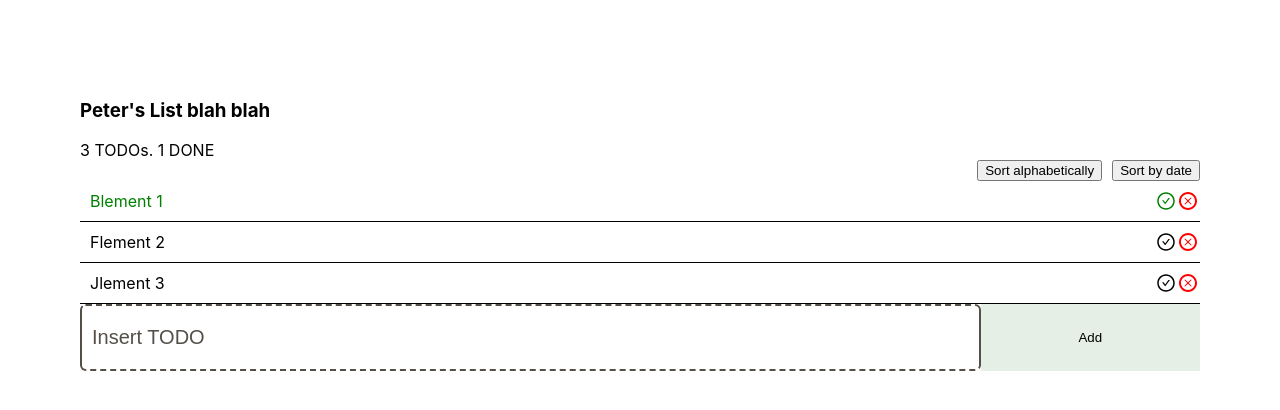
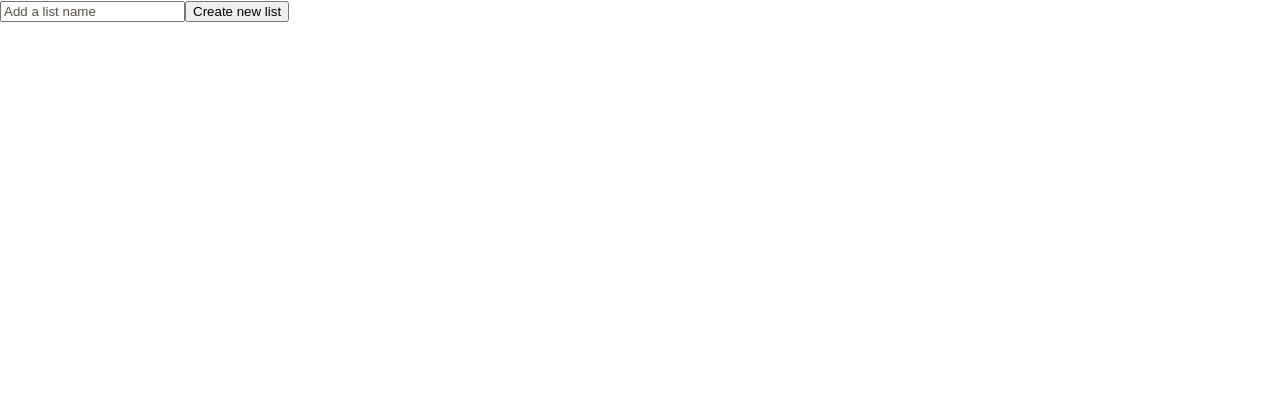
Before and after one commit to ioana996/ToDoList, a React (Create React App) app: page / in a window 1280 px wide. Shown: the top 410 px of the page. Built offline with nearby package versions, Linux system fonts and the light colour scheme.

Commit message:
store list in local storage

```diff
--- a/src/App.tsx
+++ b/src/App.tsx
@@ -1,8 +1,51 @@
+import { useState, useEffect } from "react";
 import "./App.css";
-import ToDoList from "./components/ToDoList";
+import ToDoList, { ToDoListProps } from "./components/ToDoList";
+import CreateList from "./components/CreateList";
 
+const LOCAL_STORAGE_LIST_KEY = "todoList";
 function App() {
-  return <ToDoList />;
+  // const [listExists, setListExists] = useState(false);
+  const [todoList, setTodoList] = useState<ToDoListProps>({
+    title: "",
+    items: [],
+  });
+
+  // const createList = (event: FormEvent) => {
+  //   event.preventDefault();
+  //   const input = (event.target as HTMLFormElement)[0] as HTMLInputElement;
+  // };
+
+  const createList = (newTitle: string) => {
+    setTodoList((prevTodoList) => {
+      const newList = {
+        ...prevTodoList,
+        title: newTitle,
+      };
+      if (!localStorage.getItem(LOCAL_STORAGE_LIST_KEY)) {
+        localStorage.setItem(LOCAL_STORAGE_LIST_KEY, JSON.stringify(newList));
+      }
+      return newList;
+    });
+  };
+
+  const removeTodoList = () => {
+    localStorage.removeItem(LOCAL_STORAGE_LIST_KEY);
+    setTodoList({ title: "", items: [] });
+  };
+
+  useEffect(() => {
+    const storedList = localStorage.getItem(LOCAL_STORAGE_LIST_KEY);
+    if (storedList) {
+      setTodoList(JSON.parse(storedList));
+    }
+  }, []);
+
+  return todoList.title ? (
+    <ToDoList todoList={todoList} removeTodoList={removeTodoList} />
+  ) : (
+    <CreateList createList={createList} />
+  );
 }
 
 export default App;
--- a/src/assets/items.json
+++ /dev/null
@@ -1,8 +0,0 @@
-[
-  {
-    "content": "Blement 1",
-    "done": true
-  },
-  { "content": "Flement 2", "done": false },
-  { "content": "Jlement 3", "done": false }
-]
--- /dev/null
+++ b/src/components/CreateList/index.tsx
@@ -0,0 +1,28 @@
+import { useState } from "react";
+
+interface CreateListProps {
+  createList: (title: string) => void;
+  // createList: (event: any) => void
+}
+const CreateList = ({ createList }: CreateListProps) => {
+  const [title, setTitle] = useState<string>("");
+
+  const handleTitleChange = (event: React.ChangeEvent<HTMLInputElement>) => {
+    event.preventDefault();
+    setTitle(event.target.value);
+  };
+
+  return (
+    <form onSubmit={() => createList(title)}>
+      <input
+        type="text"
+        name="createList"
+        placeholder="Add a list name"
+        onChange={handleTitleChange}
+      />
+      <button type="submit">Create new list</button>
+    </form>
+  );
+};
+
+export default CreateList;
--- a/src/components/ToDoList/index.tsx
+++ b/src/components/ToDoList/index.tsx
@@ -1,8 +1,12 @@
 import { useState } from "react";
 import Form from "./Form";
 import List from "./List";
-import items from "../../assets/items.json";
 import styles from "./ToDoList.module.css";
+
+export interface ToDoListProps {
+  title?: string;
+  items: Item[];
+}
 
 export interface Item {
   content: string;
@@ -12,69 +16,80 @@ export interface Item {
 
 const defaultItem: Item = { content: "", done: false, date: new Date() };
 
-const ToDoList = () => {
-  const [todoList, setTodoList] = useState<Item[]>(items);
-  const doneItems = todoList.filter((e) => e.done === true);
+const ToDoList = (props: {
+  todoList: ToDoListProps;
+  removeTodoList: () => void;
+}) => {
+  const [items, setItems] = useState<Item[]>([]);
+  const doneItems = items.filter((e) => e.done === true);
 
   const addTodo = (event: any) => {
+    event.preventDefault();
     const value = event.target[0].value;
     if (!value) return;
     event.preventDefault();
-    setTodoList((prevList) => [
+    setItems((prevList) => [
       ...prevList,
       { ...defaultItem, content: value, date: new Date() },
     ]);
     event.target.reset();
   };
   const removeTodo = (index: number) => {
-    setTodoList((prevList) => prevList.filter((_, i: number) => i !== index));
+    setItems((prevList) => prevList.filter((_, i: number) => i !== index));
   };
 
   const toggleStatus = (index: number) => {
-    const tempList = [...todoList];
+    const tempList = [...items];
     tempList[index].done = !tempList[index].done;
 
-    setTodoList(tempList);
+    setItems(tempList);
   };
 
   const sortAlphabetically = () => {
-    const tempItems = [...todoList];
+    const tempItems = [...items];
     tempItems.sort((s1, s2) =>
       s1.content.toLowerCase() > s2.content.toLowerCase() ? 1 : -1
     );
-    setTodoList(tempItems);
+    setItems(tempItems);
   };
   const sortByDate = () => {
-    const tempItems = [...todoList];
+    const tempItems = [...items];
     tempItems.sort((s1, s2) => {
       if (!s1.date) return 1;
       if (!s2.date) return -1;
       return new Date(s1.date) > new Date(s2.date) ? 1 : -1;
     });
 
-    setTodoList(tempItems);
+    setItems(tempItems);
   };
+
+  // const createList = (event: FormEvent) => {
+  //   event.preventDefault();
+  //   const input = (event.target as HTMLFormElement)[0] as HTMLInputElement;
+  //   setTitle(input.value);
+  // };
 
   return (
     <div className={styles["todolist"]}>
-      <h3>Peter's List blah blah</h3>
-      {todoList.length > 0 && (
+      {props.todoList.title && <h3>{props.todoList.title}</h3>}
+      {items.length > 0 && (
         <>
           <span>
-            {todoList.length} TODOs. {doneItems.length} DONE
+            {items.length} TODOs. {doneItems.length} DONE
           </span>
           <div className={styles["buttons"]}>
             <button onClick={sortAlphabetically}>Sort alphabetically</button>
             <button onClick={sortByDate}>Sort by date</button>
           </div>
           <List
-            todoList={todoList}
+            todoList={items}
             removeTodo={removeTodo}
             toggleStatus={toggleStatus}
           />
         </>
       )}
       <Form addTodo={addTodo} />
+      <button onClick={props.removeTodoList}>Remove List</button>
     </div>
   );
 };
```
